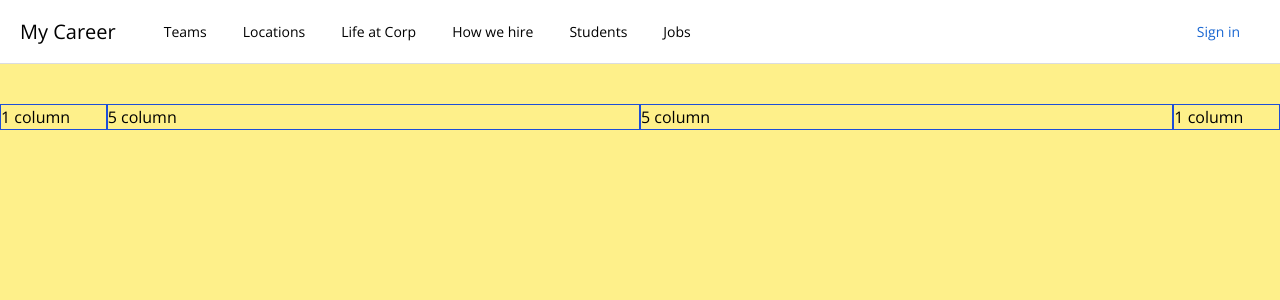
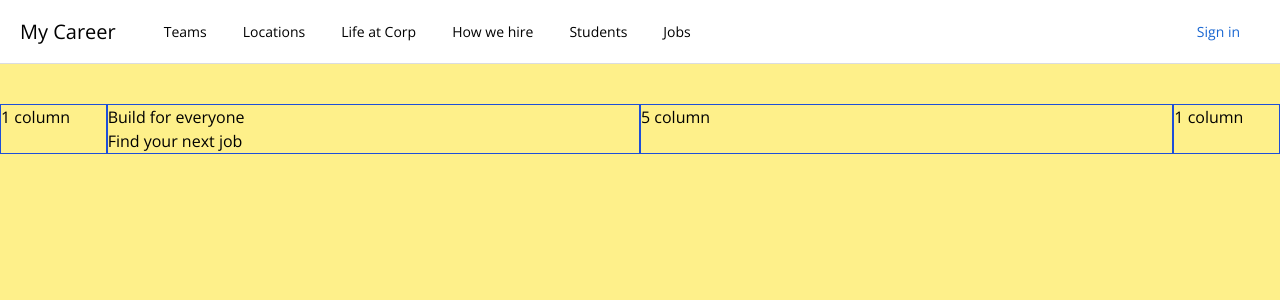
Before and after one commit to gianlucanesta/vue-job-search, a Vue app: page / in a window 1280 px wide. Shown: the top 300 px of the page. Built offline with nearby package versions, Linux system fonts and the light colour scheme.

Commit message:
Using the created Lifecycle Hook

```diff
--- /dev/null
+++ b/src/components/TheHeadline.vue
@@ -0,0 +1,20 @@
+<template>
+  <section>
+    <h1>Build for everyone</h1>
+    <h2>Find your next job</h2>
+  </section>
+</template>
+
+<script>
+export default {
+  name: 'TheHeadline',
+  data() {
+    return {
+      sample: 'Hello'
+    }
+  },
+  created() {
+    console.log("hey, I've been created. My data exists now: ", this.sample)
+  }
+}
+</script>
--- a/src/components/TheHero.vue
+++ b/src/components/TheHero.vue
@@ -3,7 +3,7 @@
     <section class="flex h-screen flex-col bg-yellow-200 pt-10 pb-20">
       <div class="grid grid-cols-12">
         <div class="col-span-1 col-start-1 border border-blue-700">1 column</div>
-        <div class="col-span-5 col-start-2 border border-blue-700">5 column</div>
+        <div class="col-span-5 col-start-2 border border-blue-700"><the-headline /></div>
         <div class="col-span-5 col-start-7 border border-blue-700">5 column</div>
         <div class="col-span-1 col-start-12 border border-blue-700">1 column</div>
       </div>
@@ -11,19 +11,11 @@
   </main>
 </template>
 <script>
+import TheHeadline from './TheHeadline.vue'
 export default {
   name: 'TheHero',
-  beforeCreate() {
-    console.log('TheHero beforeCreate')
-  },
-  created() {
-    console.log('TheHero created')
-  },
-  beforeMount() {
-    console.log('TheHero beforeMount')
-  },
-  mounted() {
-    console.log('TheHero mounted')
+  components: {
+    TheHeadline
   }
 }
 </script>
```
